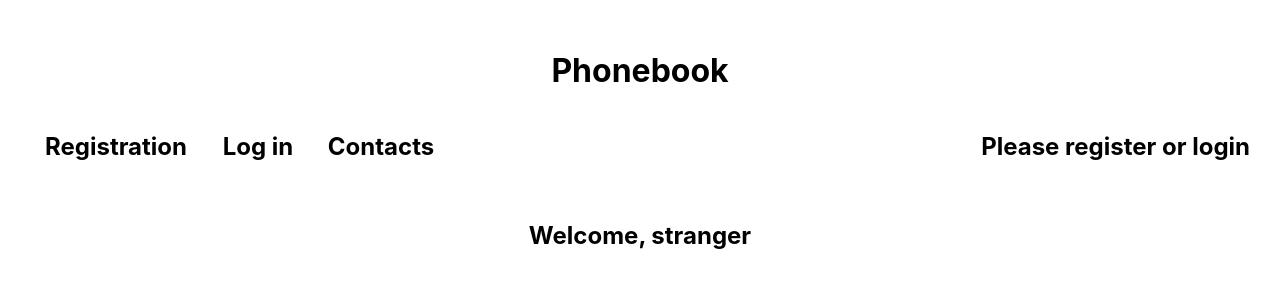
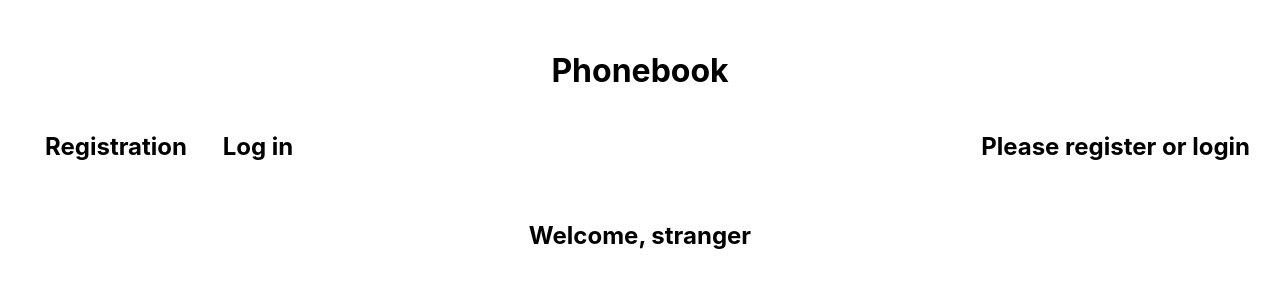
Before and after one commit to PiekharievaK/goit-react-hw-08-phonebook, a React (Create React App) app: page / in a window 1280 px wide. Shown: the top 300 px of the page. Built offline with nearby package versions, Linux system fonts and the light colour scheme.

Commit message:
Убирает ссылку на контакты до входа пользователя

```diff
--- a/src/components/Header/header.js
+++ b/src/components/Header/header.js
@@ -14,7 +14,7 @@ export const Header = () => {
 
       <div className={s.header}>
         <nav>
-          {!isLoggedIn && (
+          {!isLoggedIn ? (
             <>
               <NavLink to="/register" className='navLink'>
                 {' '}
@@ -25,12 +25,12 @@ export const Header = () => {
                 Log in
               </NavLink>{' '}
             </>
-          )}
+          ):
 
           <NavLink to="/contacts" className='navLink'>
             {' '}
             Contacts
-          </NavLink>
+          </NavLink>}
         </nav>
 
         <div>
```
